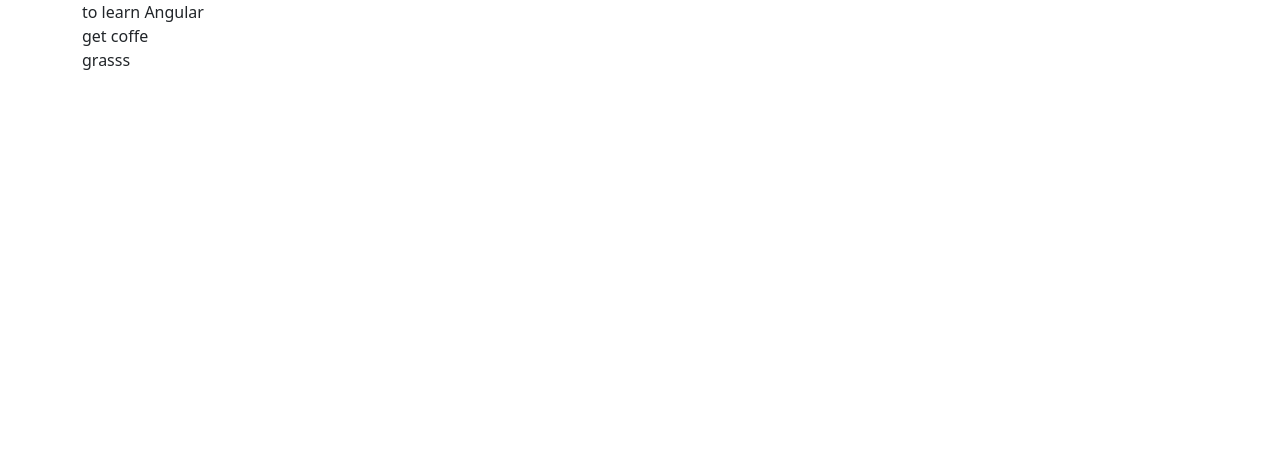
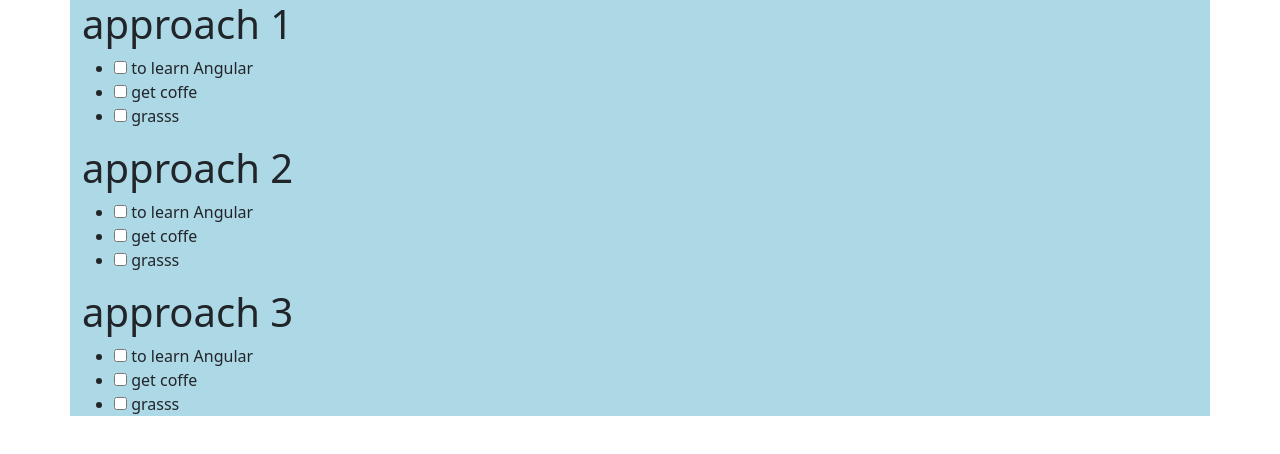
Before and after one commit to 99ionut/AngularTutorial, an Angular app: page / in a window 1280 px wide. Shown: the top 454 px of the page. Built offline with nearby package versions, Linux system fonts and the light colour scheme.

Commit message:
3 approachs to conditional rendering with ngIf and ngFor

```diff
--- a/src/app/app.component.css
+++ b/src/app/app.component.css
@@ -0,0 +1,3 @@
+.container{
+  background-color: lightblue;
+}
--- a/src/app/app.component.html
+++ b/src/app/app.component.html
@@ -1,5 +1,48 @@
 <div class="container">
-  <div *ngFor="let item of items">
-    {{item.wishText}}
+
+  <!--Approach 1 of conditional rendering-->
+  <!--ngIf to display if there are no elements-->
+  <h1>approach 1</h1>
+  <div *ngIf="items.length == 0">
+    There are no wishes
   </div>
+
+  <!--there is no ngElse, so another inverted ngIf to display if there are elements-->
+  <ul *ngIf="items.length > 0" id="list">
+    <li *ngFor="let item of items">
+        <input type="checkbox"> {{item.wishText}}
+    </li>
+  </ul>
+
+  <!--Approach 2 of conditional rendering, templates-->
+  <h1>approach 2</h1>
+  <div *ngIf="items.length===0; then noItems else showItems"></div>
+
+  <ng-template #noItems>
+    There are no wishes
+  </ng-template>
+
+  <ng-template #showItems>
+    <ul *ngIf="items.length > 0" id="list">
+      <li *ngFor="let item of items">
+          <input type="checkbox"> {{item.wishText}}
+      </li>
+    </ul>
+  </ng-template>
+
+  <!--Approach 3 of conditional rendering, template only for the else-->
+  <h1>approach 3</h1>
+  <div *ngIf="items.length===0; else showItems">
+    There are no wishes
+  </div>
+
+  <ng-template #showItems>
+    <ul *ngIf="items.length > 0" id="list">
+      <li *ngFor="let item of items">
+          <input type="checkbox"> {{item.wishText}}
+      </li>
+    </ul>
+  </ng-template>
+
+  <!--cant have more than one directive on an element, so no ngIf with ngFor-->
 </div>
--- a/src/app/app.component.ts
+++ b/src/app/app.component.ts
@@ -7,7 +7,8 @@
   styleUrl: './app.component.css'
 })
 export class AppComponent {
-  items = [
+  //can be :any or other types, in this case WishItem array
+  items : WishItem[] = [
     new WishItem("to learn Angular"),
     new WishItem("get coffe",true),
     new WishItem("grasss")
```
